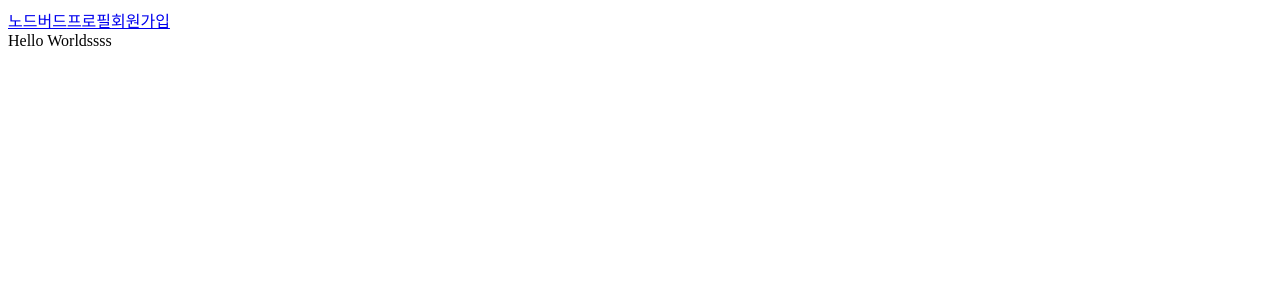
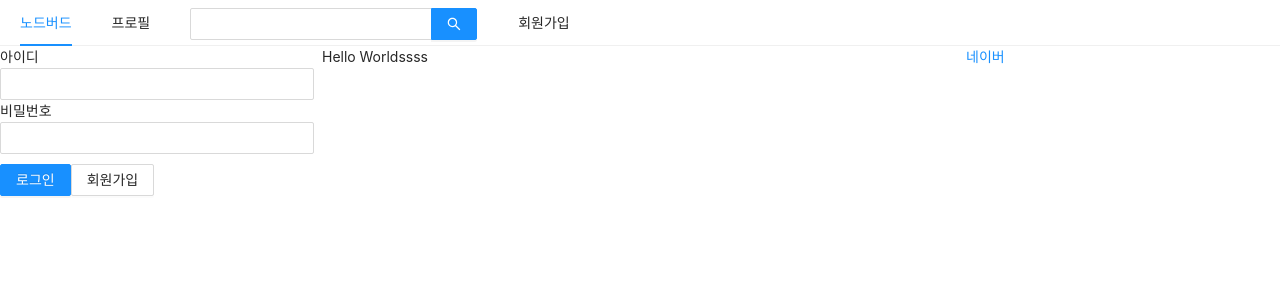
Before and after one commit to kimbongjune/Node-bird, a Next.js app in the folder prepare/front/: page / in a window 1280 px wide. Shown: the top 300 px of the page. Built offline with nearby package versions, Linux system fonts and the light colour scheme.

Commit message:
메뉴 디자인 로그인폼 작성

```diff
--- a/prepare/front/components/Applayout.js
+++ b/prepare/front/components/Applayout.js
@@ -1,15 +1,45 @@
 import PropTypes from "prop-types";
 import Link from "next/link";
+import { Menu, Input, Row, Col } from "antd";
+import { useState } from "react";
+import styled from "styled-components";
+
+import UserProfile from "../components/UserProfile";
+import Loginform from "../components/Loginform";
+
+const SearchInput = styled(Input.Search)`
+    vertical-align : middle;
+`;
 
 const Applayout = ({children}) =>{
+    const [isLogged, setIsLogged] = useState(false);
     return(
         <div>
-            <div>
-                <Link href="/"><a>노드버드</a></Link>
-                <Link href="/profile"><a>프로필</a></Link>
-                <Link href="/signup"><a>회원가입</a></Link>
-            </div>
-            {children}
+            <Menu mode="horizontal">
+                <Menu.Item>
+                    <Link href="/"><a>노드버드</a></Link>
+                </Menu.Item>
+                <Menu.Item>
+                    <Link href="/profile"><a>프로필</a></Link>
+                </Menu.Item>
+                <Menu.Item>
+                    <SearchInput enterButton></SearchInput>
+                </Menu.Item>
+                <Menu.Item>
+                    <Link href="/signup"><a>회원가입</a></Link>
+                </Menu.Item>
+            </Menu>
+            <Row gutter={8}>
+                <Col xs={24} md={6}>
+                    {isLogged ? <UserProfile/> : <Loginform/>}
+                </Col>
+                <Col xs={24} md={12}>
+                    {children}
+                </Col>
+                <Col xs={24} md={6}>
+                    <a href="http://www.naver.com" target="_blank" rel="noreferrer noopener">네이버</a>
+                </Col>
+            </Row>
         </div>
     );
 };
--- /dev/null
+++ b/prepare/front/components/LoginForm.js
@@ -0,0 +1,43 @@
+import {Button, Form, Input} from "antd";
+import { useCallback, useState } from 'react';
+import Link from "next/link";
+import styled from "styled-components";
+
+const ButtonWrapper = styled.div`
+    margin-top : 10px;
+`;
+
+const Loginform = () =>{
+    const [id, setId] = useState("");
+    const [password, setPassword] = useState("");
+
+    const onChangeId = useCallback((e) =>{
+        setId(e.target.value);
+    }, []);
+
+    const onChangePassword = useCallback((e) =>{
+        setPassword(e.target.value);
+    }, []);
+
+    return(
+        <>
+            <Form>
+                <div>
+                    <label htmlFor="user-id">아이디</label>
+                    <br/>
+                    <Input name="user-id" value={id} onCange={onChangeId} required/>
+                </div>
+                <div>
+                    <label htmlFor="user-password">비밀번호</label>
+                    <br/>
+                    <Input name="user-password" type="password" value={password} onCange={onChangePassword} required/>
+                </div>
+                <ButtonWrapper>
+                    <Button type="primary" htmlType="submit" loading={false}>로그인</Button>
+                    <Link href="/signup"><a><Button>회원가입</Button></a></Link>
+                </ButtonWrapper>
+            </Form>
+        </>
+    )
+}
+export default Loginform;
--- /dev/null
+++ b/prepare/front/components/UserProfile.js
@@ -0,0 +1,4 @@
+const UserProfile = () =>{
+
+}
+export default UserProfile;
--- /dev/null
+++ b/prepare/front/pages/_app.js
@@ -0,0 +1,19 @@
+import { PropTypes } from 'prop-types';
+import Head from "next/head";
+import "antd/dist/antd.css";
+
+const App = ({Component}) =>{
+    return(
+        <>
+            <Head>
+                <meta charSet='utf-8'></meta>
+            </Head>
+            <Component/>
+        </>
+    )
+}
+
+App.prototype ={
+    Component : PropTypes.elementType.isRequired,
+}
+export default App;
--- a/prepare/front/pages/index.js
+++ b/prepare/front/pages/index.js
@@ -1,8 +1,14 @@
 import Applayout from './../components/Applayout';
+import Head from "next/head";
 
 const Home = () =>{
     return(
-        <Applayout>Hello Worldssss</Applayout>
+        <>
+            <Head>
+                <title>NodeBird</title>
+            </Head>
+            <Applayout>Hello Worldssss</Applayout>
+        </>
     );
 };
 
```
Also changed, not shown: prepare/front/pages/profile.js (+6 -1 lines), prepare/front/pages/signup.js (+7 -1 lines).
